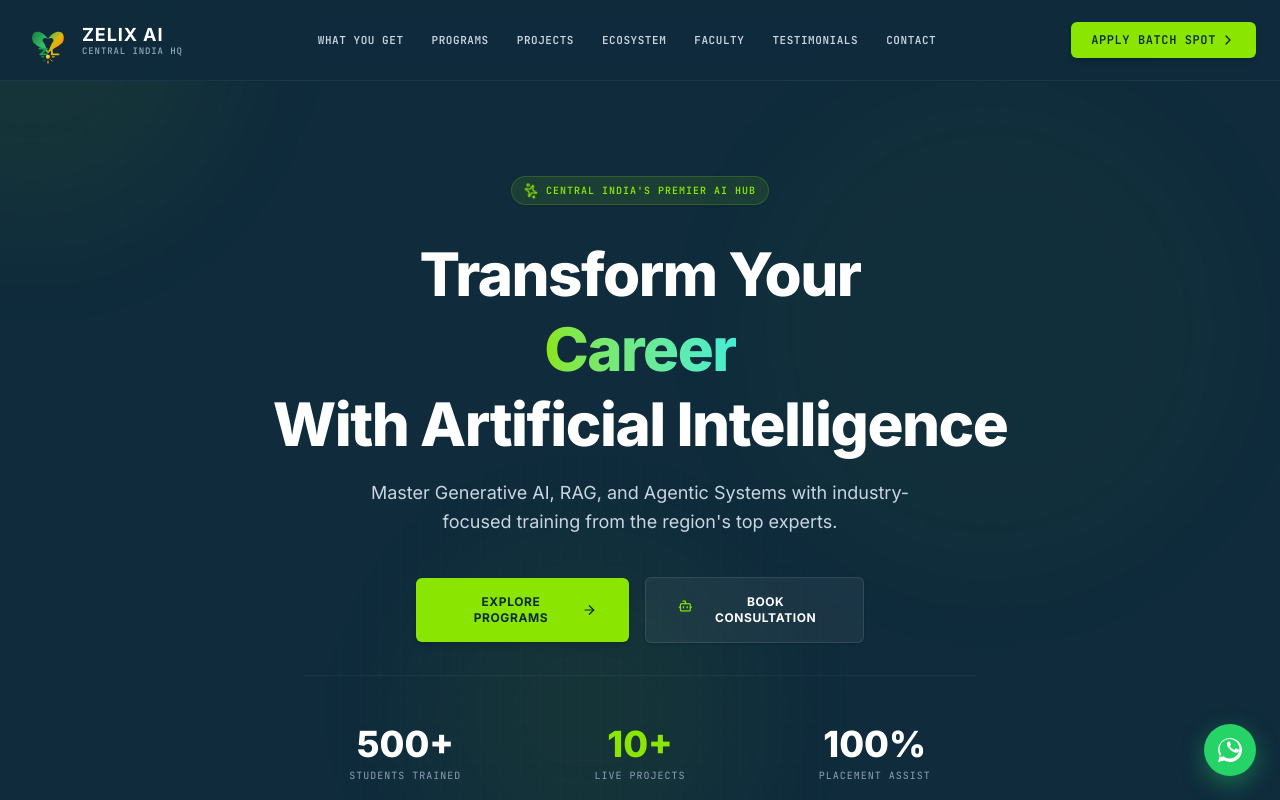
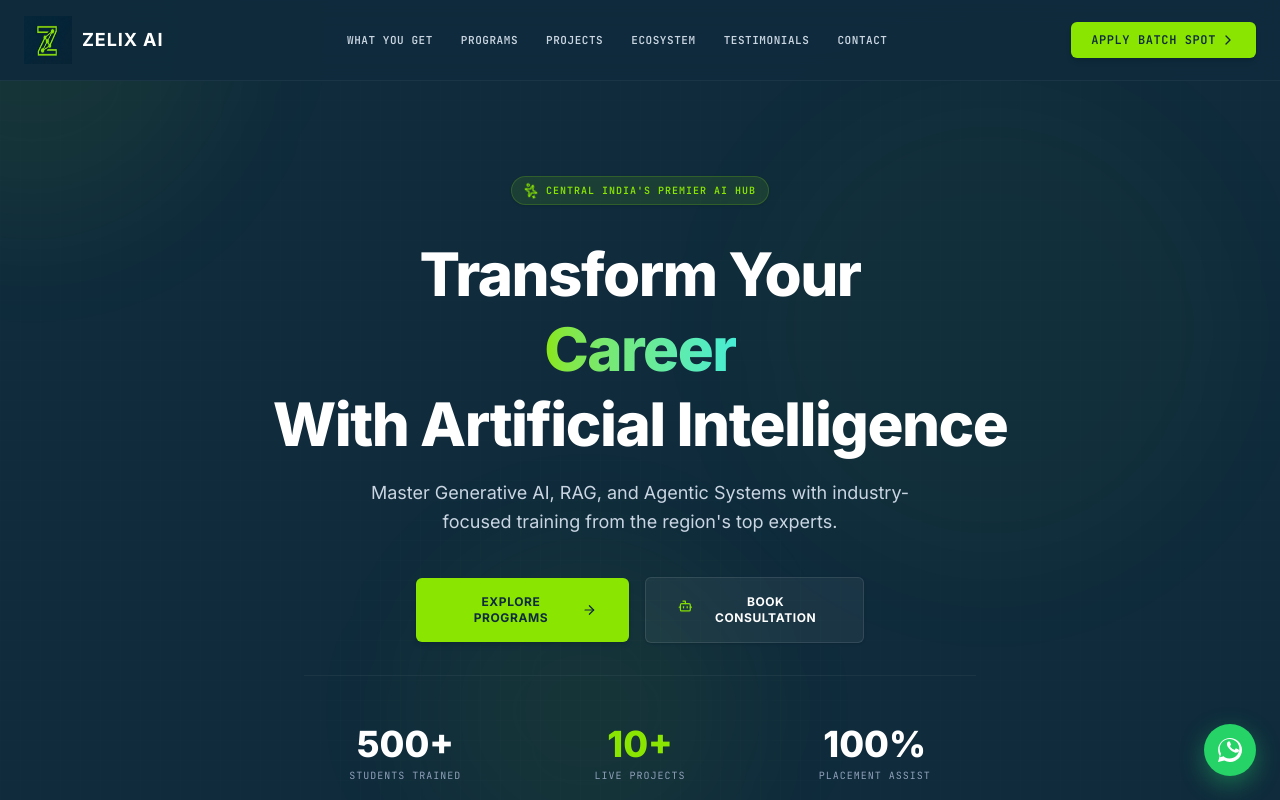
Before and after one commit to arpitdhote-gif/ZelixAI, a React (Vite) app: page / in a window 1280 px wide. Shown: the top 800 px of the page. Built offline with nearby package versions, Linux system fonts and the light colour scheme.

Commit message:
Update logo to zelixlogo.jpg, remove Faculty section and CENTRAL INDIA HQ subtitle

```diff
--- a/src/App.tsx
+++ b/src/App.tsx
@@ -4,7 +4,6 @@ import { Programs } from "./components/Programs";
 import { FutureOfAi } from "./components/FutureOfAi";
 import { ProjectShowcase } from "./components/ProjectShowcase";
 import { TechEcosystem } from "./components/TechEcosystem";
-import { Faculty } from "./components/Faculty";
 import { Testimonials } from "./components/Testimonials";
 import { Contact } from "./components/Contact";
 import { LogoIcon } from "./components/LogoIcon";
@@ -36,7 +35,6 @@ export default function App() {
     { label: "Programs", href: "#programs-section" },
     { label: "Projects", href: "#projects-section" },
     { label: "Ecosystem", href: "#ecosystem-section" },
-    { label: "Faculty", href: "#faculty-section" },
     { label: "Testimonials", href: "#testimonials-section" },
     { label: "Contact", href: "#contact-section" }
   ];
@@ -57,9 +55,6 @@ export default function App() {
               <span className="font-sans font-bold text-lg tracking-wider text-white uppercase group-hover:text-[#8AE600] transition-colors">
                 ZELIX AI
               </span>
-              <p className="text-[9px] font-mono font-semibold text-slate-400 tracking-widest uppercase -mt-1 block">
-                CENTRAL INDIA HQ
-              </p>
             </div>
           </a>
 
@@ -160,9 +155,6 @@ export default function App() {
         {/* Tech Ecosystem Section */}
         <TechEcosystem />
 
-        {/* Faculty Section */}
-        <Faculty onDirectConsultClick={(mentor) => handleEnrollRedirect(`Syllabus Q&A with ${mentor}`)} />
-
         {/* Testimonials Section */}
         <Testimonials />
 
--- a/src/components/Faculty.tsx
+++ /dev/null
@@ -1,124 +0,0 @@
-import { mentors } from "../data";
-import { Award, Compass, MessageSquare, Linkedin, Mail } from "lucide-react";
-import { motion } from "motion/react";
-
-interface FacultyProps {
-  onDirectConsultClick: (mentorName: string) => void;
-}
-
-export function Faculty({ onDirectConsultClick }: FacultyProps) {
-  return (
-    <section id="faculty-section" className="py-24 bg-[#0F2B3C] text-white transition-colors duration-300 relative border-t border-white/5">
-      <div className="absolute inset-0 opacity-10 pointer-events-none">
-        <div className="absolute top-1/3 left-10 w-96 h-96 rounded-full bg-[#8AE600]/3 blur-3xl" />
-        <div className="absolute bottom-1/3 right-10 w-96 h-96 rounded-full bg-[#8AE600]/3 blur-3xl animate-pulse" />
-      </div>
-
-      <div className="max-w-7xl mx-auto px-6 relative z-10">
-        {/* Section Header */}
-        <div className="text-center max-w-3xl mx-auto mb-16 space-y-4">
-          <h2 className="text-3xl md:text-5xl font-extrabold tracking-tight text-white">
-            Learn From <span className="text-transparent bg-clip-text bg-gradient-to-r from-[#8AE600] to-teal-300">Industry Architects</span>
-          </h2>
-          <p className="text-slate-300 font-normal text-sm md:text-base leading-relaxed">
-            Our mentors are active deep tech practitioners who build algorithms for global enterprises, not traditional textbook teachers.
-          </p>
-        </div>
-
-        {/* Mentors Grid */}
-        <div className="grid grid-cols-1 md:grid-cols-2 gap-10 max-w-4xl mx-auto">
-          {mentors.map((mentor, idx) => (
-            <motion.div
-              key={idx}
-              initial={{ opacity: 0, y: 15 }}
-              whileInView={{ opacity: 1, y: 0 }}
-              viewport={{ once: true }}
-              transition={{ duration: 0.5, delay: idx * 0.1 }}
-              className="p-6 md:p-8 rounded-lg border border-white/5 bg-[#0D2534] flex flex-col justify-between hover:border-[#8AE600]/20 hover:shadow-[0_8px_30px_rgba(0,0,0,0.3)] transition-all duration-300 relative group overflow-hidden shadow-sm"
-            >
-              <div>
-                {/* Profile row */}
-                <div className="flex flex-col sm:flex-row items-center sm:items-start gap-5 mb-6">
-                  <div className="relative shrink-0">
-                    <img
-                      src={mentor.avatar}
-                      alt={mentor.name}
-                      referrerPolicy="no-referrer"
-                      className="w-20 h-20 rounded-md object-cover border border-white/10 shadow-sm group-hover:scale-105 transition-transform"
-                    />
-                    <div className="absolute -bottom-1.5 -right-1.5 bg-[#8AE600] text-[#0F2B3C] p-1 rounded-md border border-[#0D2534]">
-                      <Award className="w-3.5 h-3.5" />
-                    </div>
-                  </div>
-
-                  <div className="text-center sm:text-left space-y-1">
-                    <h3 className="text-lg font-bold text-white">
-                      {mentor.name}
-                    </h3>
-                    <p className="text-[11px] font-mono text-[#8AE600] font-bold uppercase tracking-wider">
-                      {mentor.role}
-                    </p>
-                    <p className="text-[10px] text-slate-400 font-medium font-mono">
-                      {mentor.experience}
-                    </p>
-                  </div>
-                </div>
-
-                {/* Expertise tags */}
-                <div className="space-y-2 mb-5">
-                  <p className="text-[10px] font-mono text-slate-400 uppercase tracking-widest text-left">Areas of Expertise</p>
-                  <div className="flex flex-wrap gap-1.5">
-                    {mentor.expertise.map((exp, eIdx) => (
-                      <span
-                        key={eIdx}
-                        className="text-[10px] font-mono bg-white/5 text-slate-200 border border-white/10 px-2.5 py-1 rounded-md"
-                      >
-                        {exp}
-                      </span>
-                    ))}
-                  </div>
-                </div>
-
-                {/* Biography */}
-                <p className="text-xs text-slate-300 font-normal leading-relaxed mb-6 text-left italic">
-                  "{mentor.bio}"
-                </p>
-              </div>
-
-              {/* Action buttons inside card footer */}
-              <div className="flex items-center justify-between pt-4 border-t border-white/5">
-                <div className="flex gap-2">
-                  <a
-                    href="https://linkedin.com"
-                    target="_blank"
-                    rel="noreferrer"
-                    className="p-2 rounded-md bg-white/5 hover:bg-white/10 hover:text-white text-slate-400 border border-white/10 transition-colors cursor-pointer"
-                    title="LinkedIn Profile"
-                  >
-                    <Linkedin className="w-4 h-4" />
-                  </a>
-                  <a
-                    href="mailto:admission@zelixtech.com"
-                    className="p-2 rounded-md bg-white/5 hover:bg-white/10 hover:text-white text-slate-400 border border-white/10 transition-colors cursor-pointer"
-                    title="Email Advisor"
-                  >
-                    <Mail className="w-4 h-4" />
-                  </a>
-                </div>
-
-                <button
-                  id={`consult-mentor-${idx}`}
-                  onClick={() => onDirectConsultClick(mentor.name)}
-                  className="px-3.5 py-2 rounded-md text-xs font-mono uppercase tracking-wider font-extrabold text-[#0F2B3C] bg-[#8AE600] hover:bg-[#9cf01a] hover:shadow-[0_0_15px_rgba(138,230,0,0.3)] transition-colors flex items-center gap-1.5 cursor-pointer shadow-sm"
-                >
-                  <MessageSquare className="w-3.5 h-3.5" />
-                  Ask a Question
-                </button>
-              </div>
-            </motion.div>
-          ))}
-        </div>
-      </div>
-    </section>
-  );
-}
--- a/src/components/LogoIcon.tsx
+++ b/src/components/LogoIcon.tsx
@@ -1,71 +1,6 @@
 import React from "react";
+import logoSrc from "../../zelixlogo.jpg";
 
 export function LogoIcon({ className = "w-10 h-10" }: { className?: string }) {
-  return (
-    <svg className={className} viewBox="0 0 100 100" fill="none" xmlns="http://www.w3.org/2000/svg">
-      <defs>
-        <linearGradient id="leftLeafGrad" x1="0%" y1="0%" x2="100%" y2="100%">
-          <stop offset="0%" stopColor="#15803d" />
-          <stop offset="100%" stopColor="#4ade80" />
-        </linearGradient>
-        <linearGradient id="rightLeafGrad" x1="0%" y1="0%" x2="100%" y2="100%">
-          <stop offset="0%" stopColor="#22c55e" />
-          <stop offset="50%" stopColor="#eab308" />
-          <stop offset="100%" stopColor="#f97316" />
-        </linearGradient>
-        <linearGradient id="glowGrad" x1="0%" y1="0%" x2="100%" y2="100%">
-          <stop offset="0%" stopColor="#fef08a" />
-          <stop offset="50%" stopColor="#facc15" />
-          <stop offset="100%" stopColor="#f97316" />
-        </linearGradient>
-      </defs>
-
-      {/* Upper Sprout Leaves */}
-      {/* Left Leaf */}
-      <path
-        d="M 50 48 C 35 25 12 30 18 52 C 22 62 38 65 50 78 C 50 78 45 60 40 54 C 36 49 42 42 50 48 Z"
-        fill="url(#leftLeafGrad)"
-      />
-
-      {/* Right Leaf */}
-      <path
-        d="M 50 48 C 65 25 88 30 82 52 C 78 62 62 65 50 78 C 50 78 55 60 60 54 C 64 49 58 42 50 48 Z"
-        fill="url(#rightLeafGrad)"
-      />
-
-      {/* The "Z" stem lines integrated on the left */}
-      <path
-        d="M 32 68 L 48 68 L 34 80 L 48 80"
-        stroke="#16a34a"
-        strokeWidth="3.5"
-        strokeLinecap="round"
-        strokeLinejoin="round"
-      />
-
-      {/* The "L" stem lines integrated on the right */}
-      <path
-        d="M 58 68 L 58 80 L 72 80"
-        stroke="#eab308"
-        strokeWidth="3.5"
-        strokeLinecap="round"
-        strokeLinejoin="round"
-      />
-
-      {/* Glowing sunburst / seed at the bottom */}
-      <g>
-        {/* Glow center */}
-        <circle cx="50" cy="85" r="4.5" fill="url(#glowGrad)" />
-        {/* Radiating sunburst rays */}
-        <line x1="50" y1="76" x2="50" y2="72" stroke="#eab308" strokeWidth="2.5" strokeLinecap="round" />
-        <line x1="50" y1="94" x2="50" y2="98" stroke="#eab308" strokeWidth="2.5" strokeLinecap="round" />
-        <line x1="41" y1="85" x2="37" y2="85" stroke="#16a34a" strokeWidth="2.5" strokeLinecap="round" />
-        <line x1="59" y1="85" x2="63" y2="85" stroke="#eab308" strokeWidth="2.5" strokeLinecap="round" />
-
-        <line x1="44" y1="79" x2="41" y2="76" stroke="#16a34a" strokeWidth="2" strokeLinecap="round" />
-        <line x1="56" y1="79" x2="59" y2="76" stroke="#eab308" strokeWidth="2" strokeLinecap="round" />
-        <line x1="44" y1="91" x2="41" y2="94" stroke="#16a34a" strokeWidth="2" strokeLinecap="round" />
-        <line x1="56" y1="91" x2="59" y2="94" stroke="#eab308" strokeWidth="2" strokeLinecap="round" />
-      </g>
-    </svg>
-  );
+  return <img src={logoSrc} className={className} alt="Zelix logo" />;
 }
```
Also changed, not shown: zelixlogo.jpg (added).
